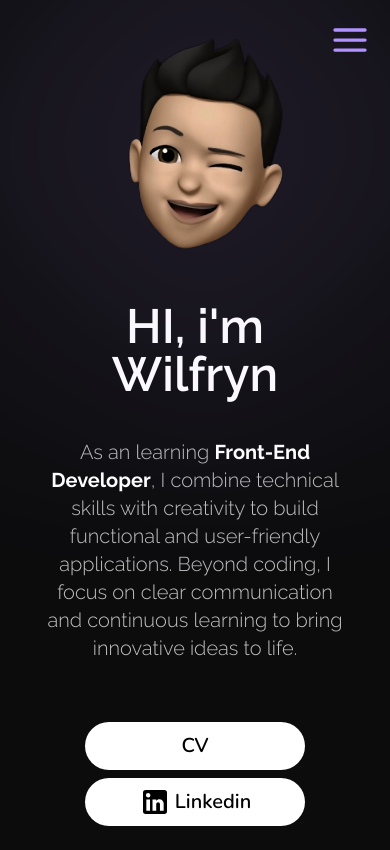
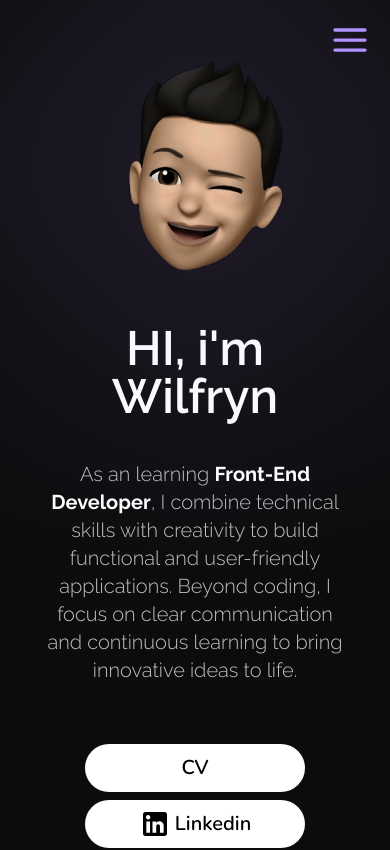
Before and after one commit to iamwilllll/portfolio, a React (Vite) app: page / in a window 390 px wide. Shown: the top 850 px of the page. Built offline with nearby package versions, Linux system fonts and the light colour scheme.

Commit message:
fix(components): Allow Container to grow with content

```diff
--- a/src/components/Container.tsx
+++ b/src/components/Container.tsx
@@ -8,7 +8,7 @@ type ContainerProps = {
 
 function Container({ children, className, id }: ContainerProps) {
     return (
-        <section className={`h-screen max-h-350 w-full p-10 lg:px-50 ${className}`} id={id}>
+        <section className={`min-h-screen max-h-400 w-full p-10 lg:px-50 ${className}`} id={id}>
             {children}
         </section>
     );
```
